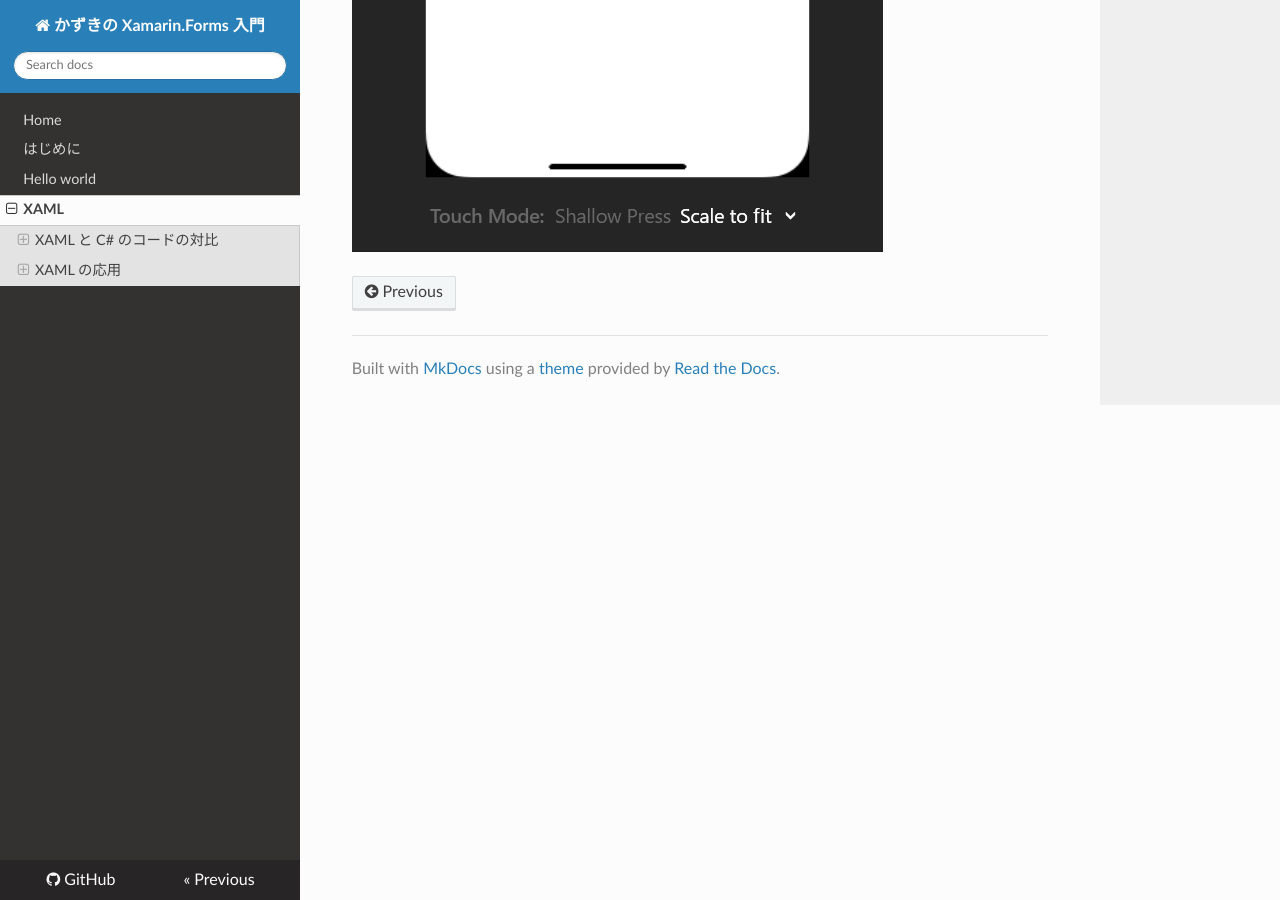
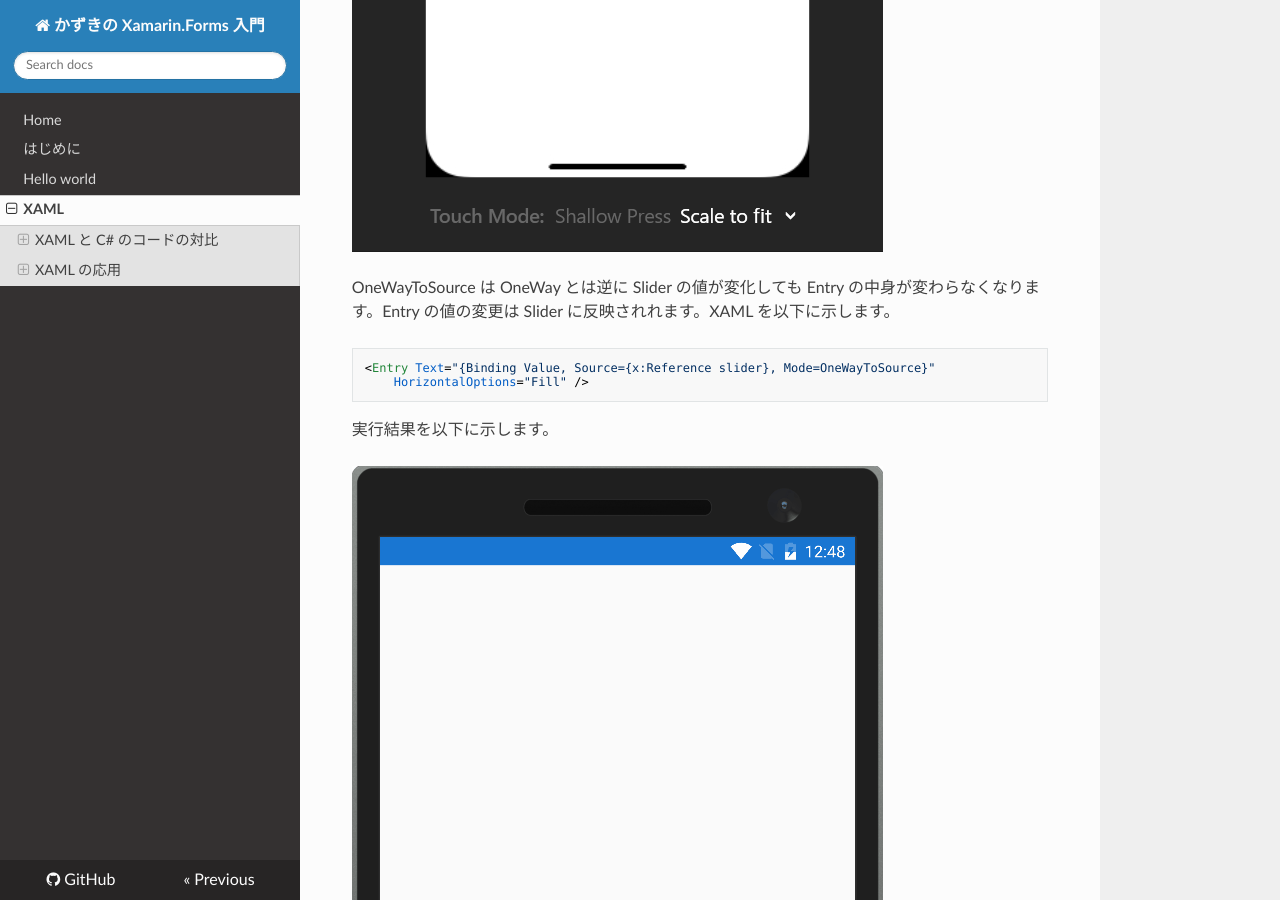
Before and after one commit to runceel/xfedu, an MkDocs documentation site: the page built from docs/03.xaml/index.md, in a window 1280 px wide and 900 px high, scrolled down 25606 px. Built offline with MkDocs 1.6.1, drawn with Linux system fonts in a browser that asks for light colours; nearby versions of some CDN libraries; old or Windows-style settings are respelled for this version of MkDocs.

Commit message:
onewaytosource

````diff
--- a/docs/03.xaml/index.md
+++ b/docs/03.xaml/index.md
@@ -419,3 +419,16 @@ Mode を明示的に書くと以下のようになります。（Entry タグの
 ![Android OneWay Binding](images/android-onewaybinding.gif)
 
 ![iOS OneWay Binding](images/ios-onewaybinding.gif)
+
+OneWayToSource は OneWay とは逆に Slider の値が変化しても Entry の中身が変わらなくなります。Entry の値の変更は Slider に反映されれます。XAML を以下に示します。
+
+```xml
+<Entry Text="{Binding Value, Source={x:Reference slider}, Mode=OneWayToSource}"
+    HorizontalOptions="Fill" />
+```
+
+実行結果を以下に示します。
+
+![Android OneWayToSource Binding](images/android-onewaytosourcebinding.gif)
+
+![iOS OneWayToSource Binding](images/ios-onewaytosourcebinding.gif)
````
Also changed, not shown: docs/03.xaml/images/android-onewaytosourcebinding.gif (added), docs/03.xaml/images/ios-onewaytosourcebinding.gif (added), 1 other file.
